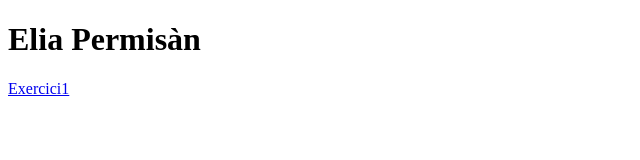
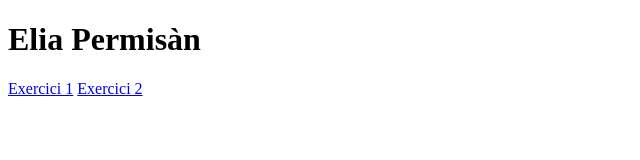
Before and after one commit to epermisan/epermisannM7, a plain HTML site: page index.html in a window 1280 px wide. Shown: the full height of the page, 0-640 px from the left. Drawn offline with Linux system fonts and the light colour scheme.

Commit message:
Add files via upload

```diff
--- a/index.html
+++ b/index.html
@@ -7,6 +7,7 @@
 </head>
 <body>
     <h1>Elia Permisàn</h1>
-    <a href="./exercicis/Act1/UrbanAqua.html">Exercici1</a>
+    <a href="./exercicis/Act1/UrbanAqua.html">Exercici 1</a>
+    <a href="./exercicis/Act2/losdelespacio.html">Exercici 2</a>
 </body>
 </html>
```
